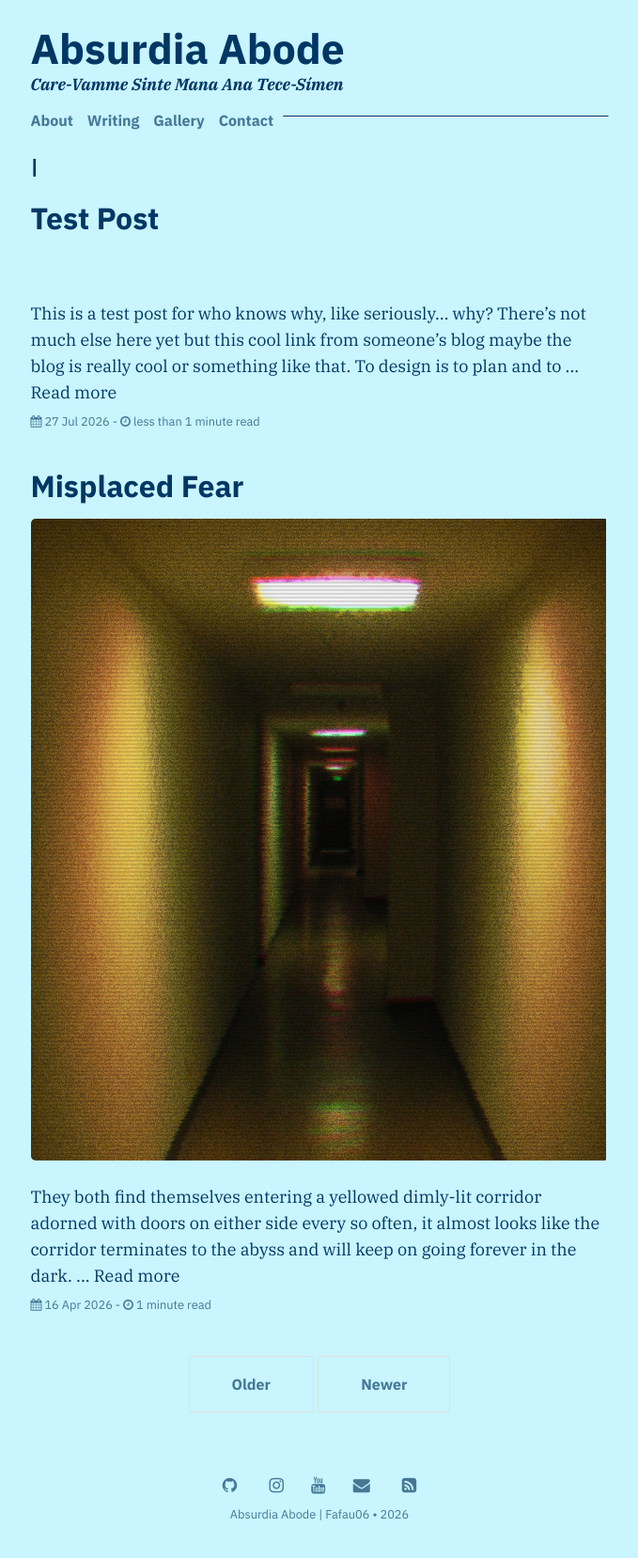
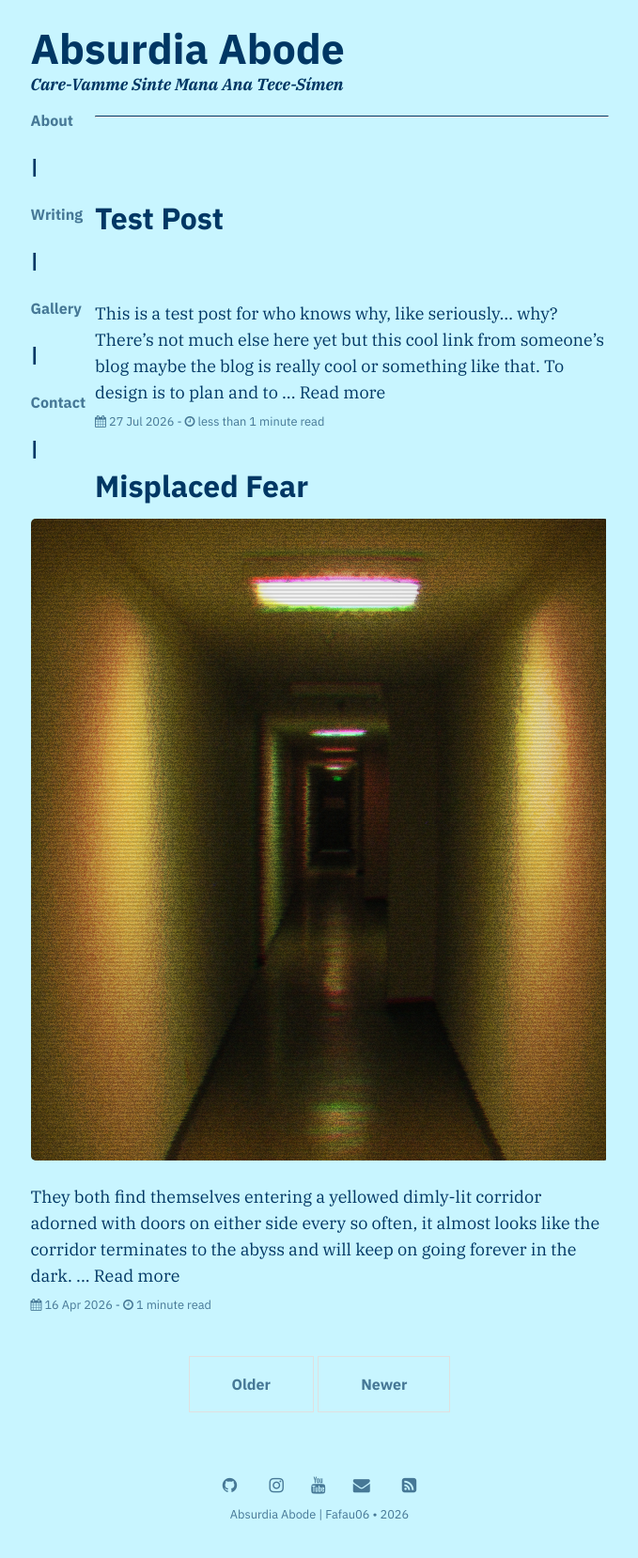
Before and after one commit to Fafau06/fafau06.github.io, a Jekyll site: the page built from index.html, in a window 1280 px wide. Shown: the whole page at 94% size, without its empty margins (300-979 px from the left). Built offline with Jekyll 4.4.1, drawn with Linux system fonts in a browser that asks for light colours; some web fonts are replaced; the list of posts is cut into pages by our own code.

Commit message:
Update menu.html

```diff
--- a/_includes/menu.html
+++ b/_includes/menu.html
@@ -2,8 +2,8 @@
 	<nav class="menu-content">
 		{% for item in site.data.settings.menu %}
 		<a href="{{ site.github.url }}/{{ item.url }}">{{ item.name }}</a>
+		<p>|</p>
 		{% endfor %}
-		<p>|</p>
 	</nav>
 	<hr>
 	<!--<nav class="social-icons">
```
